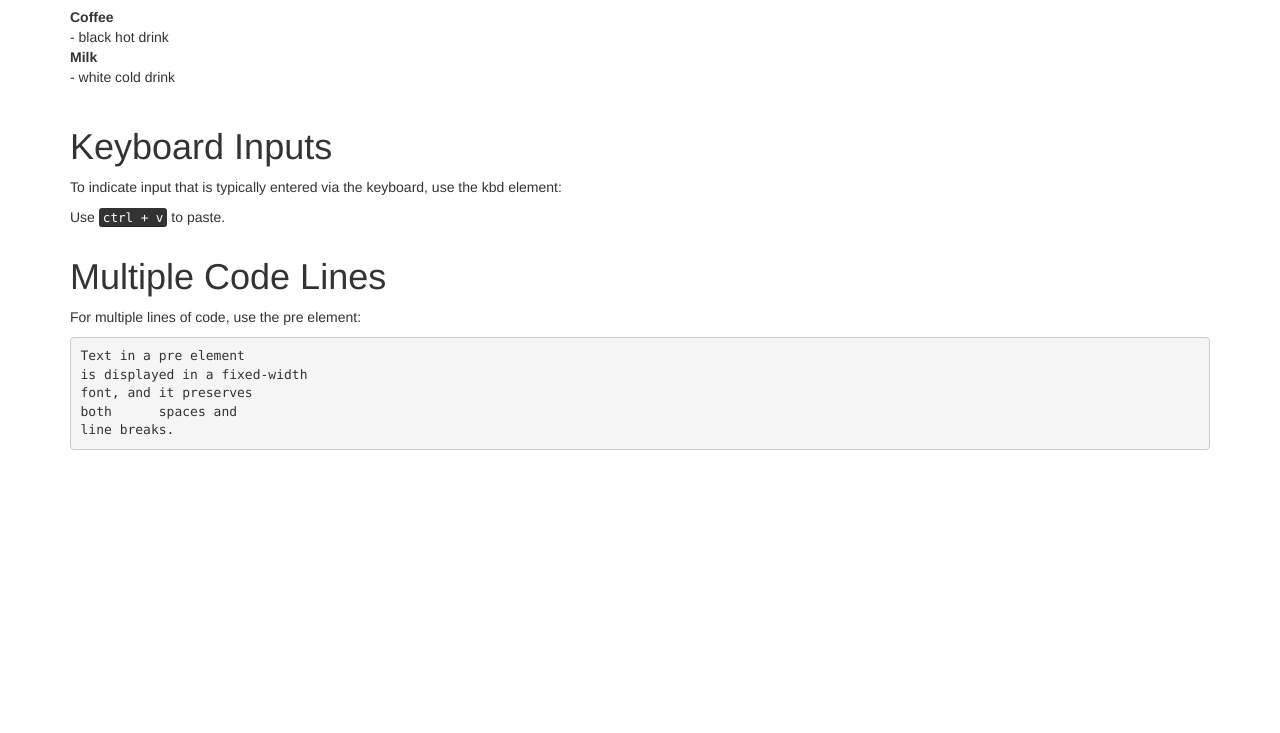
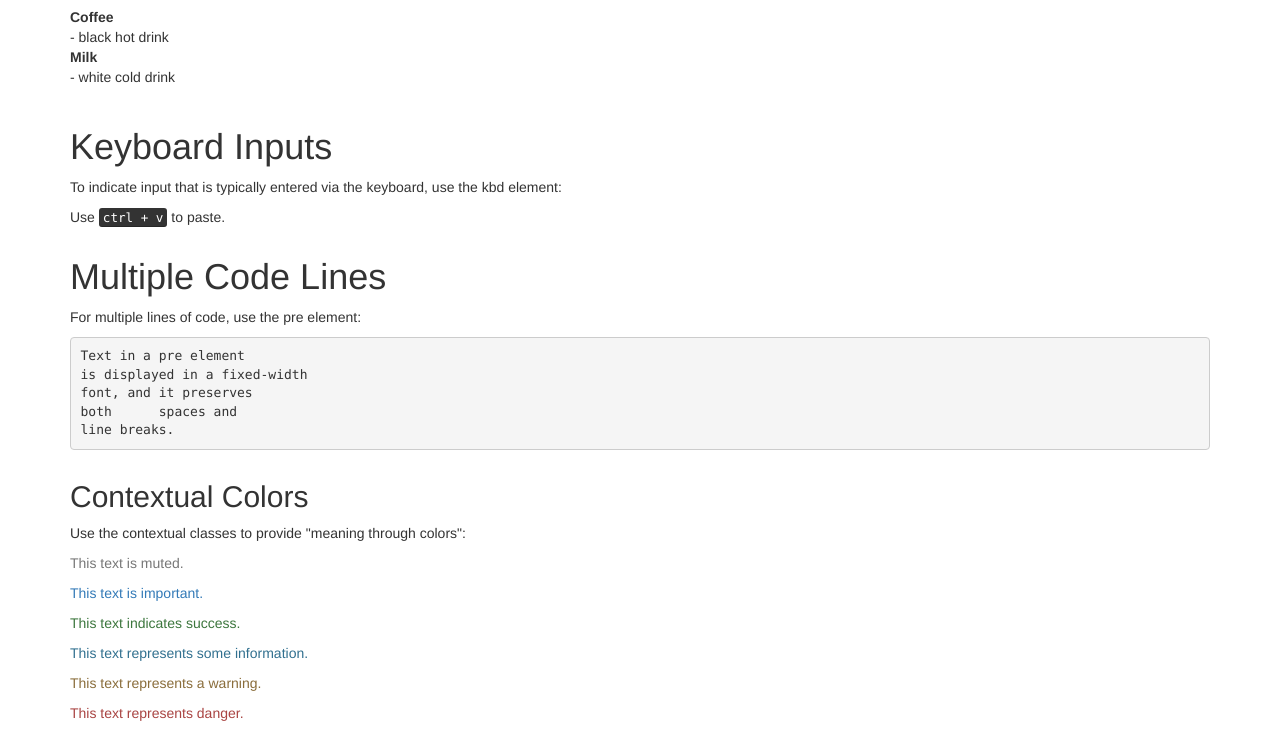
Before and after one commit to aemanmasoodi/bootstrap, a plain HTML site: page index.html in a window 1280 px wide. Shown: the part 661-1394 px from the top of the page. Before the commit the page ends 1121 px from the top, so only its background shows below. Drawn offline with nearby package versions, Linux system fonts and the light colour scheme.

Commit message:
contextual colors

```diff
--- a/index.html
+++ b/index.html
@@ -64,6 +64,16 @@ line breaks.
 </pre>
 </div>
 
+<div class="container">
+  <h2>Contextual Colors</h2>
+  <p>Use the contextual classes to provide "meaning through colors":</p>
+  <p class="text-muted">This text is muted.</p>
+  <p class="text-primary">This text is important.</p>
+  <p class="text-success">This text indicates success.</p>
+  <p class="text-info">This text represents some information.</p>
+  <p class="text-warning">This text represents a warning.</p>
+  <p class="text-danger">This text represents danger.</p>
+</div>
 
   </body>
 </html>
```
